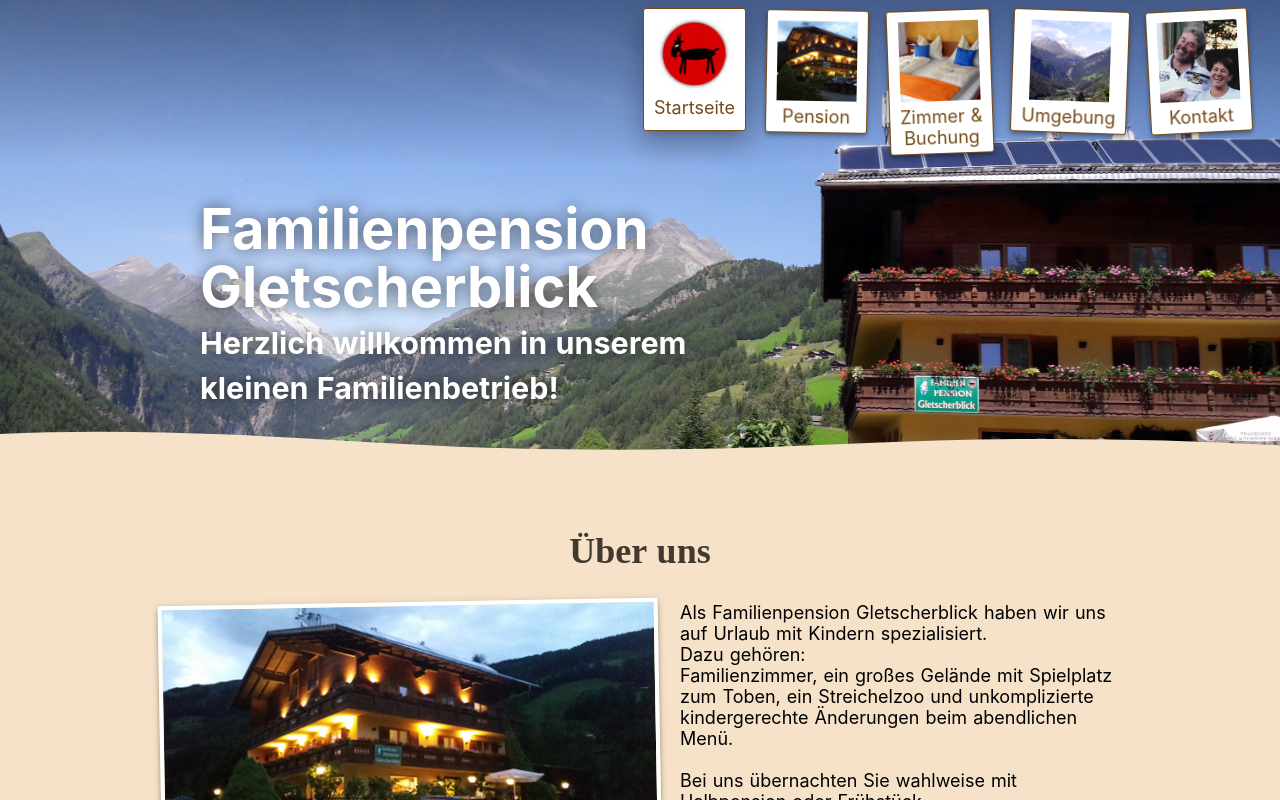
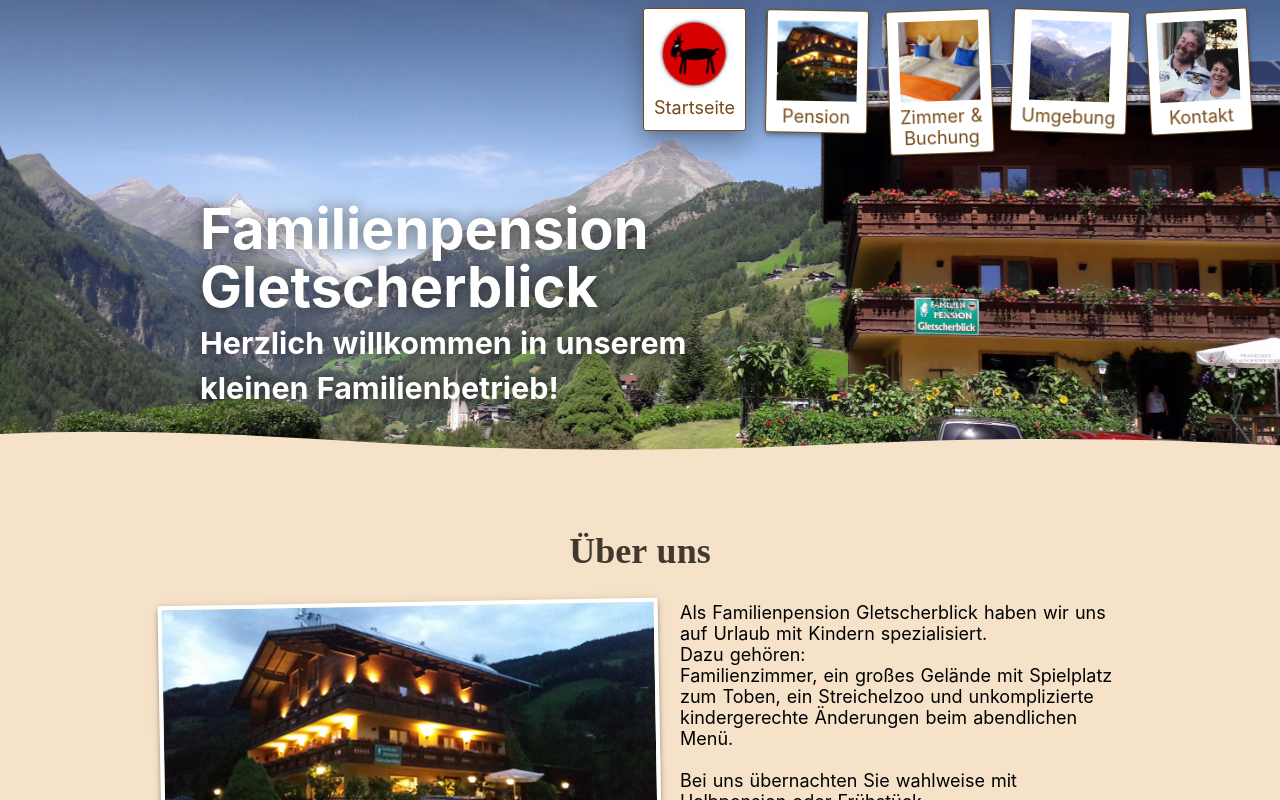
Before and after one commit to Sopamo/gletscherblick, a Nuxt app: page / in a window 1280 px wide. Shown: the top 800 px of the page. Built offline with nearby package versions, Linux system fonts and the light colour scheme.

Commit message:
update layout

```diff
--- a/assets/scss/_layout.scss
+++ b/assets/scss/_layout.scss
@@ -214,6 +214,13 @@ h2 {
 
 .main-image {
   width: 100%;
+  object-fit: cover;
+  object-position: top;
+  height: 450px;
+
+  &.-center {
+    object-position: center;
+  }
 
   @media screen and (max-width: 600px) {
     height: 400px;
--- a/pages/index.vue
+++ b/pages/index.vue
@@ -2,7 +2,7 @@
   <div>
     <div class="container max-width">
       <div class="main-image-wrapper">
-        <img src="../assets/intros/pension-gletscherblick.jpg" class="main-image" />
+        <img src="../assets/intros/pension-gletscherblick.jpg" class="main-image -center" />
         <h1 class="intro-text">
           <span class="main">
             Familienpension<br />
--- a/pages/kontakt/index.vue
+++ b/pages/kontakt/index.vue
@@ -21,7 +21,7 @@
       <div class="clearfix">
         <div class="albumify float-left">
           <a ref="nofollow" href="https://goo.gl/maps/KtykJzCAm692" target="_blank">
-            <img src="https://maps.googleapis.com/maps/api/staticmap?center=Heiligenblut,Oesterreich&zoom=7&size=490x300&maptype=roadmap&markers=color:blue%7C47.039818,12.842507&key=AIzaSyCcQlx3xTe3bkpMonTa_VbHayxPgMCPIjw&language=de" />
+            <img src="https://maps.googleapis.com/maps/api/staticmap?center=Heiligenblut,Oesterreich&zoom=7&size=490x300&maptype=roadmap&markers=color:blue%7C47.039818,12.842507&key=AIzaSyBwIoeAi-LnsSLF20Ncu2tUmSC22ih8OFg&language=de" />
           </a>
         </div>
         <p class="small-down">
```
